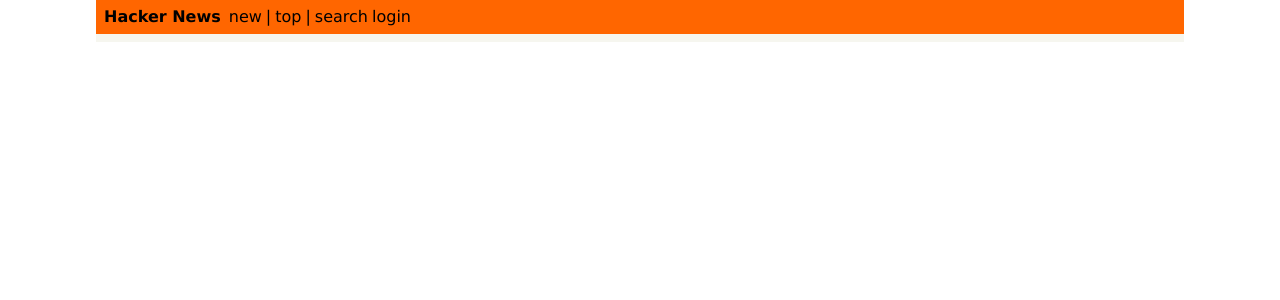
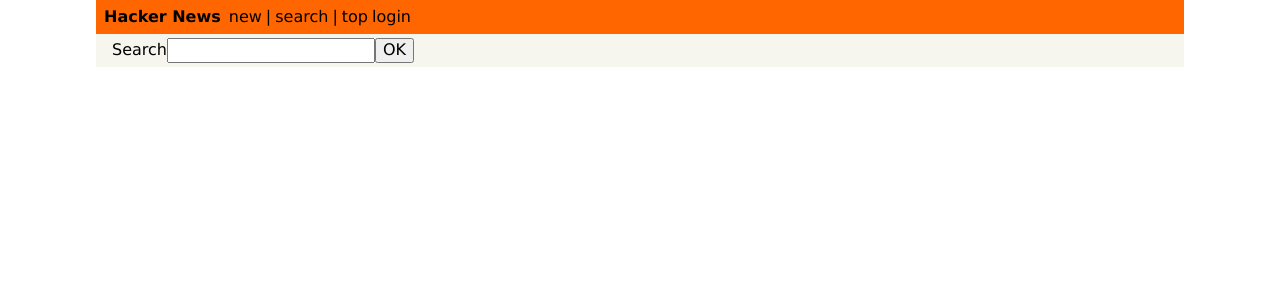
Before and after one commit to martin-garcia-blanco/hackernews-react-apollo-graphql, a React (Create React App) app: page /search in a window 1280 px wide. Shown: the top 300 px of the page. Built offline with nearby package versions, Linux system fonts and the light colour scheme.

Commit message:
Add filtering

```diff
--- a/src/components/App.js
+++ b/src/components/App.js
@@ -4,6 +4,7 @@
 import LinkList from "./LinkList";
 import { Switch, Route } from "react-router-dom";
 import Login from "./Login";
+import Search from "./Search";
 
 function App() {
   return (
@@ -14,6 +15,7 @@
           <Route exact path="/" component={LinkList} />
           <Route exact path="/create" component={CreateLink} />
           <Route exact path="/login" component={Login} />
+          <Route exact path="/search" component={Search} />
         </Switch>
       </div>
     </div>
--- a/src/components/Header.js
+++ b/src/components/Header.js
@@ -15,13 +15,14 @@
             new
           </Link>
           <div className="ml1">|</div>
+          <Link to="/search" className="ml1 no-underline black">
+            search
+          </Link>
+          <div className="ml1">|</div>
           <Link to="/top" className="ml1 no-underline black">
             top
           </Link>
-          <div className="ml1">|</div>
-          <Link to="/search" className="ml1 no-underline black">
-            search
-          </Link>
+
           {authToken && (
             <div className="flex">
               <div className="ml1">|</div>
--- /dev/null
+++ b/src/components/Search.js
@@ -0,0 +1,48 @@
+import React, { useState } from "react";
+import { useLazyQuery } from "@apollo/client";
+import gql from "graphql-tag";
+import Link from "./Link";
+
+const FEED_SEARCH_QUERY = gql`
+  query FeedSearchQuery($filter: String!) {
+    feed(filter: $filter) {
+      id
+      url
+      description
+      postedBy {
+        name
+      }
+      votes {
+        id
+      }
+    }
+  }
+`;
+
+const Search = () => {
+  const [searchFilter, setSearchFilter] = useState("");
+  const [executeSearch, { data }] = useLazyQuery(FEED_SEARCH_QUERY);
+  return (
+    <>
+      <div>
+        Search
+        <input type="text" onChange={(e) => setSearchFilter(e.target.value)} />
+        <button
+          onClick={() =>
+            executeSearch({
+              variables: { filter: searchFilter },
+            })
+          }
+        >
+          OK
+        </button>
+      </div>
+      {data &&
+        data.feed.map((link, index) => (
+          <Link key={link.id} link={link} index={index} />
+        ))}
+    </>
+  );
+};
+
+export default Search;
```
